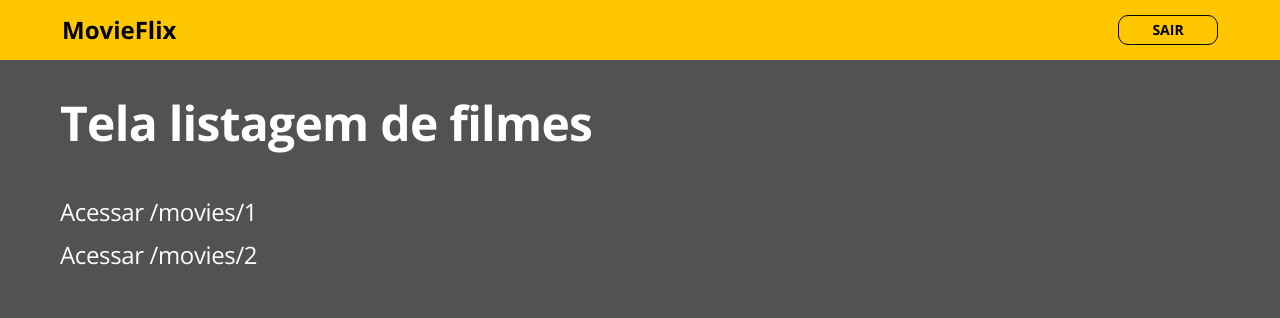
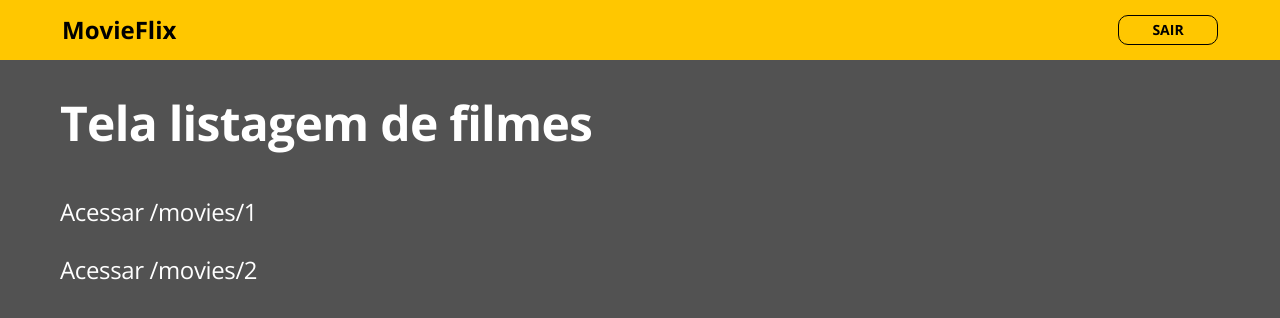
Before and after one commit to ruiprj/projeto-devsuperior-desafio-cap-03, a React (Create React App) app: page /movies in a window 1280 px wide. Shown: the top 318 px of the page. Built offline with nearby package versions, Linux system fonts and the light colour scheme; the HTML template or start-up script is replaced by a standard one.

Commit message:
MovieCatalog page - layout adjustments

```diff
--- a/src/pages/Private/MovieCatalog/styles.css
+++ b/src/pages/Private/MovieCatalog/styles.css
@@ -61,6 +61,7 @@
     .link-container a {
         font-size: 24px;
         line-height: 33px;
+        margin-bottom: 25px;
     }
 
 }
```
